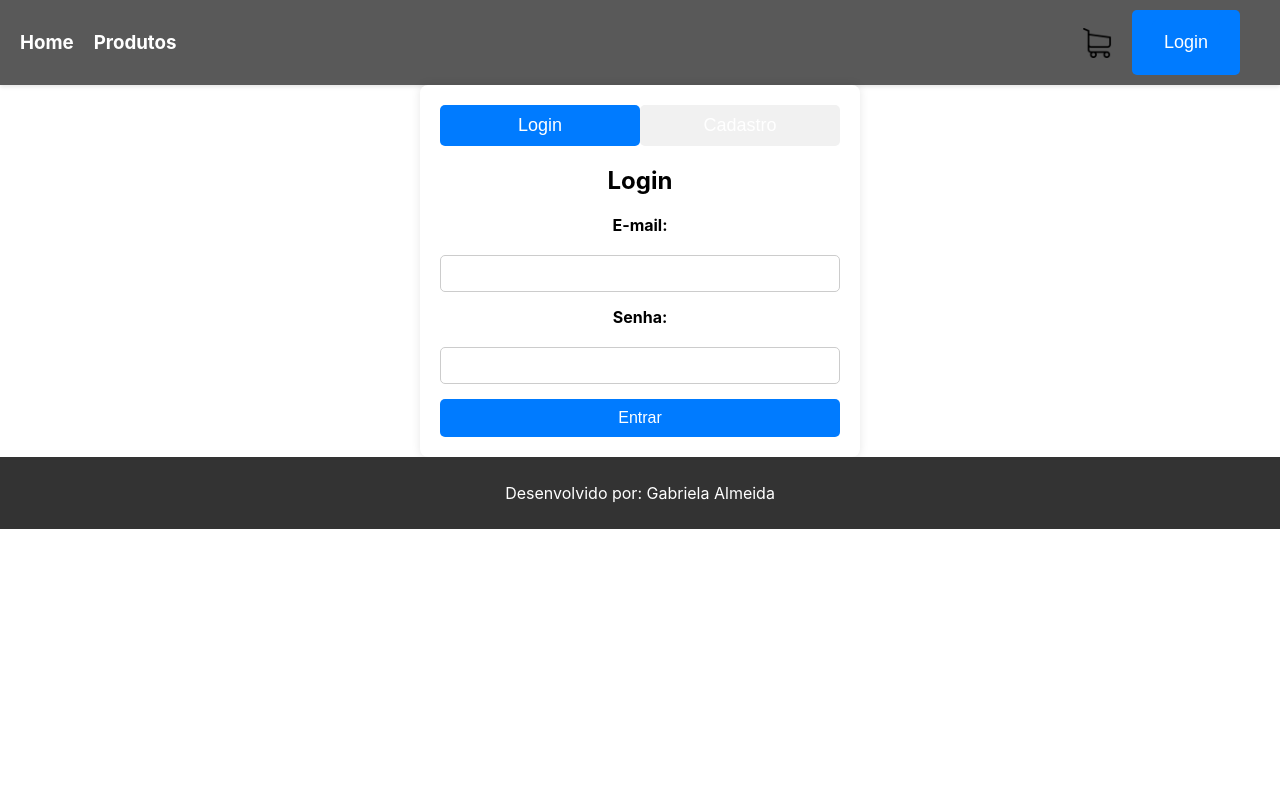
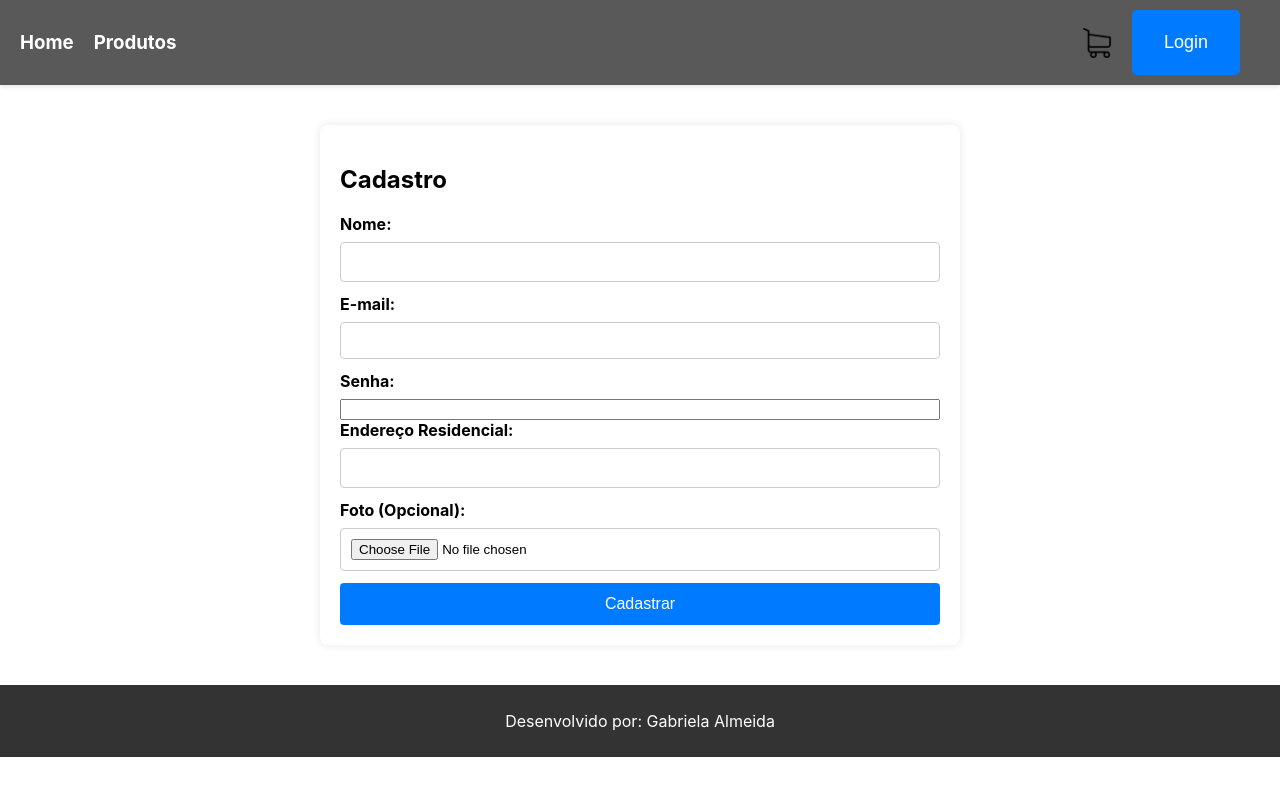
Before and after one commit to gabrielaAlmeida10/eco_basket, a React (Create React App) app: page /authPage in a window 1280 px wide. Shown: the top 796 px of the page. Built offline with nearby package versions, Linux system fonts and the light colour scheme; no server answers.

Commit message:
feat: user register and .env

```diff
--- a/src/App.js
+++ b/src/App.js
@@ -1,15 +1,13 @@
+// src/App.js
 import "./App.css";
 import Footer from "./components/Footer/footer";
-// import Home from "./components/Home/home";
-// import  Produtcs from './components/Products/products';
 import Menu from "./components/Menu/menu";
-
 import Routes from "./routes";
 import { BrowserRouter } from "react-router-dom";
+import './firebase/firebaseConfig'; // Importa o arquivo firebase para garantir que o Firebase seja inicializado
 
 function App() {
   return (
-
     <BrowserRouter>
       <Menu />
       <Routes />
--- a/src/components/AuthPage/authPage.css
+++ b/src/components/AuthPage/authPage.css
@@ -1,61 +1,38 @@
-
 .auth-container {
-  max-width: 400px;
-  margin: 0 auto;
+  width: 90%;
+  max-width: 600px;
+  margin: 40px auto;
   padding: 20px;
-  background-color: #fff;
+  background: #fff;
+  box-shadow: 0 0 10px rgba(0, 0, 0, 0.1);
   border-radius: 8px;
-  box-shadow: 0 0 10px rgba(0, 0, 0, 0.1);
-}
-
-.tabs {
-  display: flex;
-  justify-content: space-around;
-  margin-bottom: 20px;
-}
-
-.tab {
-  background-color: #f1f1f1;
-  border: none;
-  border-radius: 5px;
-  padding: 10px;
-  cursor: pointer;
-  width: 100%;
-  text-align: center;
-}
-
-.tab.active {
-  background-color: #007bff;
-  color: white;
-}
-
-.form-container {
-  text-align: center;
 }
 
 .auth-form {
   display: flex;
   flex-direction: column;
-  gap: 15px;
 }
 
 .auth-form label {
+  margin-bottom: 8px;
   font-weight: bold;
-  margin-bottom: 5px;
 }
 
-.auth-form input {
+.auth-form input[type="text"],
+.auth-form input[type="email"],
+.auth-form input[type="file"] {
+  margin-bottom: 12px;
   padding: 10px;
   border: 1px solid #ccc;
-  border-radius: 5px;
+  border-radius: 4px;
 }
 
 .auth-form button {
-  padding: 10px;
+  padding: 12px;
   background-color: #007bff;
   color: white;
   border: none;
-  border-radius: 5px;
+  border-radius: 4px;
   cursor: pointer;
   font-size: 16px;
 }
--- a/src/components/AuthPage/authPage.js
+++ b/src/components/AuthPage/authPage.js
@@ -1,58 +1,47 @@
 // src/components/AuthPage/AuthPage.js
-
 import React, { useState } from "react";
+import { getAuth, createUserWithEmailAndPassword } from "firebase/auth";
+import { getStorage, ref, uploadBytes, getDownloadURL } from "firebase/storage";
+import { useNavigate } from "react-router-dom";
 import "./authPage.css";
-// import { signInWithEmailAndPassword, createUserWithEmailAndPassword } from "firebase/auth";
-// import { auth } from "../../firebaseConfig"; // Importe a instância do Firebase Auth
 
 const AuthPage = () => {
-  const [isLogin, setIsLogin] = useState(true);
+  const auth = getAuth();
+  const storage = getStorage();
   const [email, setEmail] = useState("");
   const [password, setPassword] = useState("");
-  const [name, setName] = useState(""); // Nome para cadastro
-
-  const handleToggle = () => {
-    setIsLogin(!isLogin);
-  };
+  const [name, setName] = useState("");
+  const [address, setAddress] = useState("");
+  const [photo, setPhoto] = useState(null);
+  const navigate = useNavigate();
 
   const handleSubmit = async (e) => {
     e.preventDefault();
-    if (isLogin) {
-      console.log('login!');
-      /*try {
-        await signInWithEmailAndPassword(auth, email, password);
-        // Redirecionar ou exibir mensagem de sucesso
+    try {
+      const userCredential = await createUserWithEmailAndPassword(auth, email, password);
+      const user = userCredential.user;
+
+      if (photo) {
+        const photoRef = ref(storage, `photos/${user.uid}`);
+        await uploadBytes(photoRef, photo);
+        const photoURL = await getDownloadURL(photoRef);
+
+        // Aqui você pode salvar o URL da foto e o endereço no banco de dados, se necessário
+        console.log("URL da foto:", photoURL);
+      }
+
+      console.log("Cadastro realizado com sucesso!");
+      navigate("/home"); // Redirecionar para a página home após cadastro
     } catch (error) {
-        // Lidar com erros
-        console.error(error.message);
-      }*/
-    } else {
-      console.log('cadastro!');
-      /*try {
-        await createUserWithEmailAndPassword(auth, email, password);
-        // Redirecionar ou exibir mensagem de sucesso
-      } catch (error) {
-        // Lidar com erros
-        console.error(error.message);
-      }*/
+      console.error("Erro no cadastro:", error.message);
     }
   };
 
   return (
     <div className="auth-container">
-      <div className="tabs">
-        <button className={`tab ${isLogin ? 'active' : ''}`} onClick={handleToggle}>
-          Login
-        </button>
-        <button className={`tab ${!isLogin ? 'active' : ''}`} onClick={handleToggle}>
-          Cadastro
-        </button>
-      </div>
       <div className="form-container">
-        <h2>{isLogin ? "Login" : "Cadastro"}</h2>
+        <h2>Cadastro</h2>
         <form className="auth-form" onSubmit={handleSubmit}>
-          {!isLogin && (
-            <>
           <label htmlFor="name">Nome:</label>
           <input
             type="text"
@@ -62,8 +51,6 @@ const AuthPage = () => {
             onChange={(e) => setName(e.target.value)}
             required
           />
-            </>
-          )}
           <label htmlFor="email">E-mail:</label>
           <input
             type="email"
@@ -82,7 +69,23 @@ const AuthPage = () => {
             onChange={(e) => setPassword(e.target.value)}
             required
           />
-          <button type="submit">{isLogin ? "Entrar" : "Cadastrar"}</button>
+          <label htmlFor="address">Endereço Residencial:</label>
+          <input
+            type="text"
+            id="address"
+            name="address"
+            value={address}
+            onChange={(e) => setAddress(e.target.value)}
+            required
+          />
+          <label htmlFor="photo">Foto (Opcional):</label>
+          <input
+            type="file"
+            id="photo"
+            name="photo"
+            onChange={(e) => setPhoto(e.target.files[0])}
+          />
+          <button type="submit">Cadastrar</button>
         </form>
       </div>
     </div>
--- a/src/firebase/firebaseConfig.js
+++ b/src/firebase/firebaseConfig.js
@@ -1,18 +1,18 @@
+// src/firebase.js
 import { initializeApp } from "firebase/app";
 import { getAuth } from "firebase/auth";
+import { getFirestore } from "firebase/firestore"; // Se estiver usando Firestore
 
 const firebaseConfig = {
-  apiKey: "AIzaSyCyuXUdufYsi36HlunlXcjgbnXnNcTOHyg",
-  authDomain: "ecobasket-36c62.firebaseapp.com",
-  projectId: "ecobasket-36c62",
-  storageBucket: "ecobasket-36c62.appspot.com",
-  messagingSenderId: "348931516716",
-  appId: "1:348931516716:web:3274207124dcd699ea2489",
-  measurementId: "G-3RM66111KS"
+  apiKey: process.env.REACT_APP_FIREBASE_API_KEY,
+  authDomain: process.env.REACT_APP_FIREBASE_AUTH_DOMAIN,
+  projectId: process.env.REACT_APP_FIREBASE_PROJECT_ID,
+  storageBucket: process.env.REACT_APP_FIREBASE_STORAGE_BUCKET,
+  messagingSenderId: process.env.REACT_APP_FIREBASE_MESSAGING_SENDER_ID,
+  appId: process.env.REACT_APP_FIREBASE_APP_ID,
 };
 
 const app = initializeApp(firebaseConfig);
 export const auth = getAuth(app);
-
-
+export const db = getFirestore(app); // Se estiver usando Firestore
 export default app;
```
Also changed, not shown: 1 other file (tests, documents, lock files or other folders). Lines whose indentation alone changed are shown as unchanged.
